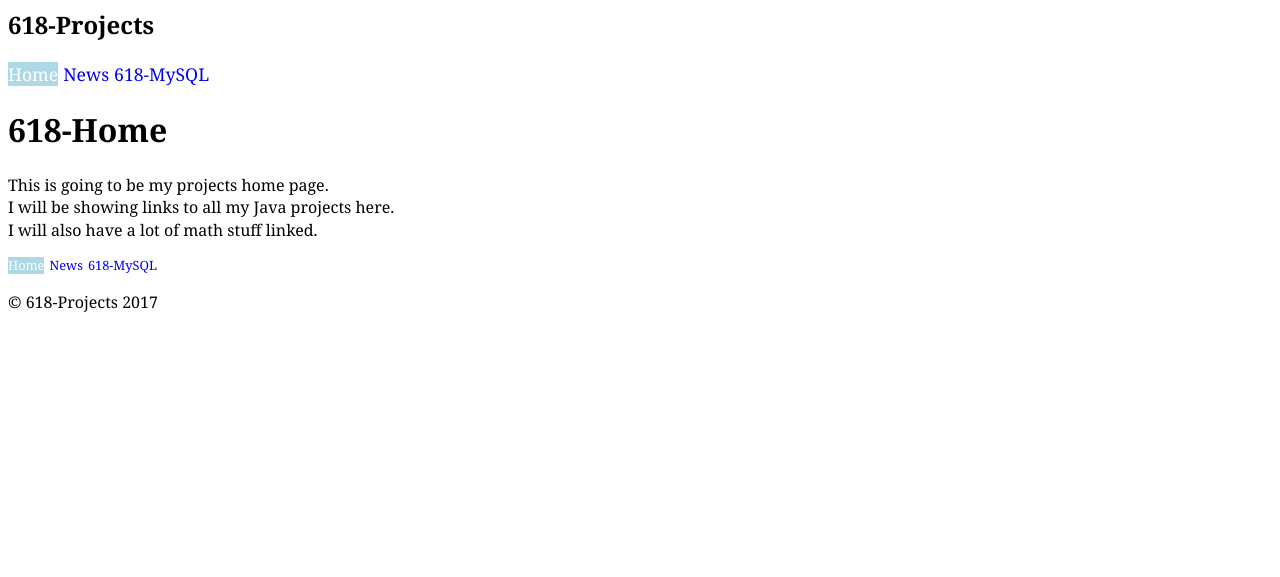
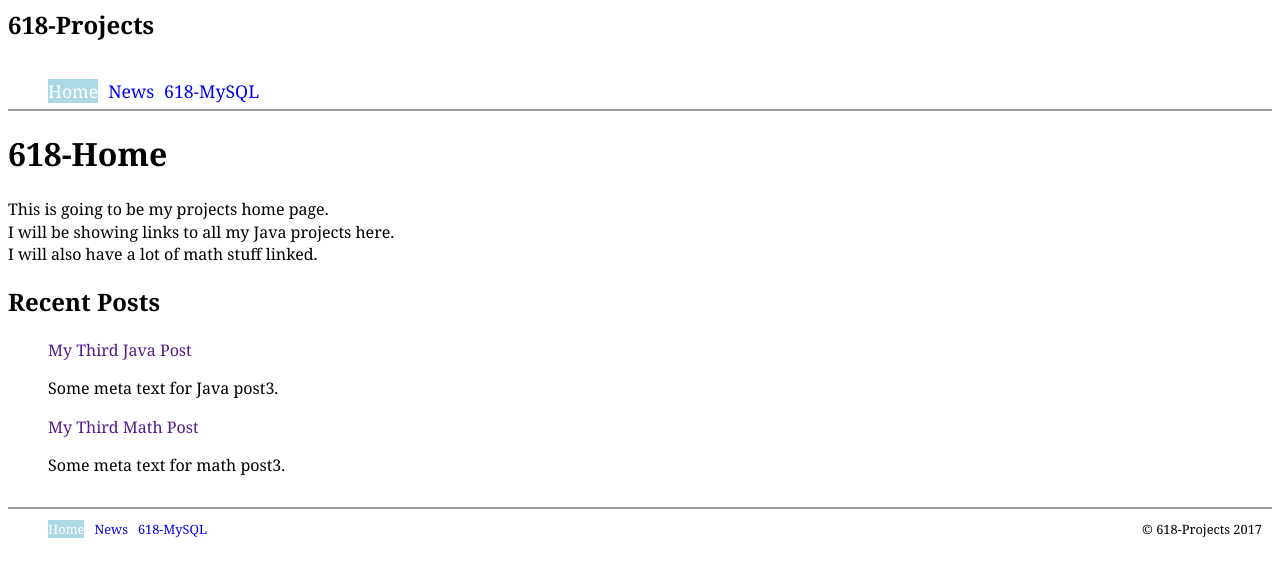
Before and after one commit to 618phi/Projects, a Jekyll site: the page built from index.html, in a window 1280 px wide. Shown: the top 577 px of the page. Built offline with Jekyll 4.4.1, drawn with Linux system fonts in a browser that asks for light colours; Markdown is read by kramdown in place of the engine named in the settings.

Commit message:
added massive html + css

```diff
--- a/_includes/nav.html
+++ b/_includes/nav.html
@@ -1,12 +1,13 @@
-<nav>
-	<ul class='nav clearfix {{include.navclass}}'>
+<nav class='nav  {{include.navclass}}'>
+	<ul>
 		<li>
 			<a href="{{site.baseurl}}/" {% if page.url == '/' or  page.url == '/index.html' %}class="current"{% endif %}>
 				Home
 			</a>
 		</li>
 		<li>
-			<a href="{{site.baseurl}}/news.html" {% if page.url == '/news.html' %}class="current"{% endif %}>
+			<a href="{{site.baseurl}}/posts-page.html"
+			{% if page.url contains '/posts-page.html' or page.url contains 'java-news.html' or page.url contains 'math-news.html' %} class="current"{% endif %}>
 				News
 			</a>
 		</li>
--- a/_layouts/default.html
+++ b/_layouts/default.html
@@ -6,7 +6,7 @@
 	<link href="{{site.baseurl}}/css/common.css" rel="stylesheet">
 </head>
 <body>
-    <header>
+    <header class='site-header'>
 	    <h2>
             618-Projects
         </h2>
@@ -15,11 +15,11 @@
 
 {{content}}
 
-	<footer>
+	<footer class='site-footer'>
 		{% include nav.html navclass='nav-bottom' %}
-		<p>
+		<span class='c'>
 			&copy 618-Projects 2017
-		<p>
+		</span>
 	</footer>
 
 </body>
--- a/css/common.css
+++ b/css/common.css
@@ -11,7 +11,16 @@
 }
 nav ul li {
 	float: left;
-	padding-right: 5px;
+	padding-right: 10px;
+}
+post ul li {
+    border-bottom: 2px dotted #bbbbbb;
+}
+.c {
+	float: right;
+	margin: 0;
+	margin-right: 10px;
+	font-size: .8rem;
 }
 .current {
 	background: lightblue;
@@ -22,12 +31,24 @@
 	padding: 0;
 }
 .nav-top {
+	margin-bottom: 5px;
 	font-size: 1.1rem;
+	 clear: both;
+    overflow:hidden;
 }
 .nav-bottom{
+	margin-top: 5px;
 	font-size: .8rem;
 }
 .clearfix {
     clear: both;
     overflow:hidden;
 }
+.site-header {
+    border-bottom: 2px solid #999;
+}
+.site-footer {
+    margin-top: 30px;
+	margin-bottom: 50px;
+    border-top: 2px solid #999;
+}
--- a/index.html
+++ b/index.html
@@ -13,3 +13,30 @@
 	<br>
 	I will also have a lot of math stuff linked.
 </p>
+
+<h2>
+	Recent Posts
+</h2>
+
+<ul>
+	{% for j in site.categories.java limit:1 %}
+	<li>
+		<a href="">
+			{{j.title}}
+		</a>
+		<p>
+			{{j.meta}}
+		</p>
+	</li>
+	{% endfor %}
+	{% for m in site.categories.math limit:1 %}
+	<li>
+		<a href="">
+			{{m.title}}
+		</a>
+		<p>
+			{{m.meta}}
+		</p>
+	</li>
+</ul>
+	{% endfor %}
```
Also changed, not shown: _layouts/news.html (added, +20 -0 lines), _posts/2017-02-20-post1.md (deleted, +0 -9 lines), _posts/2017-02-20-post2.md (deleted, +0 -9 lines), _posts/2017-02-20-post3.md (deleted, +0 -9 lines), _posts/java/2017-02-20-post1.md (added, +7 -0 lines), _posts/java/2017-02-20-post2.md (added, +7 -0 lines), _posts/java/2017-02-20-post3.md (added, +7 -0 lines), _posts/math/2017-02-20-post1.md (added, +7 -0 lines), _posts/math/2017-02-20-post2.md (added, +7 -0 lines), _posts/math/2017-02-20-post3.md (added, +7 -0 lines), java-news.html (added, +22 -0 lines), math-news.html (added, +22 -0 lines), news.html (deleted, +0 -20 lines), posts-page.html (added, +20 -0 lines).
